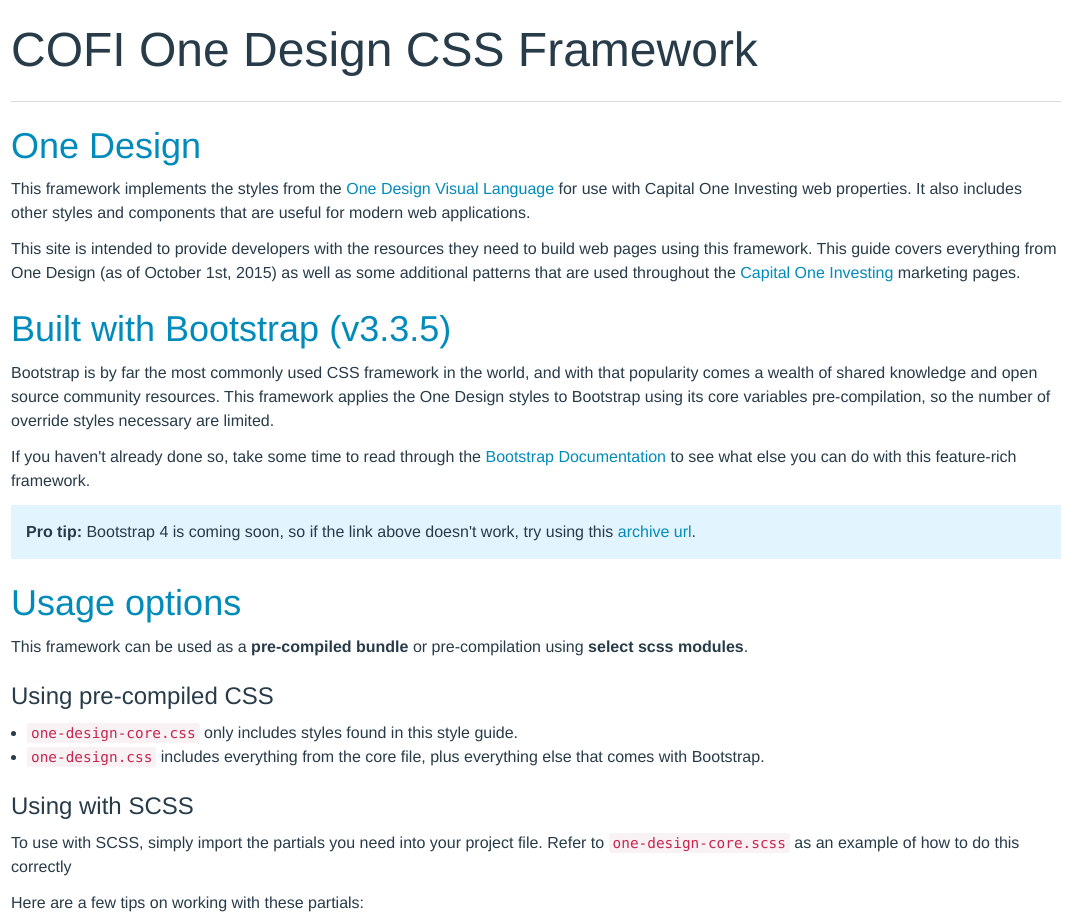
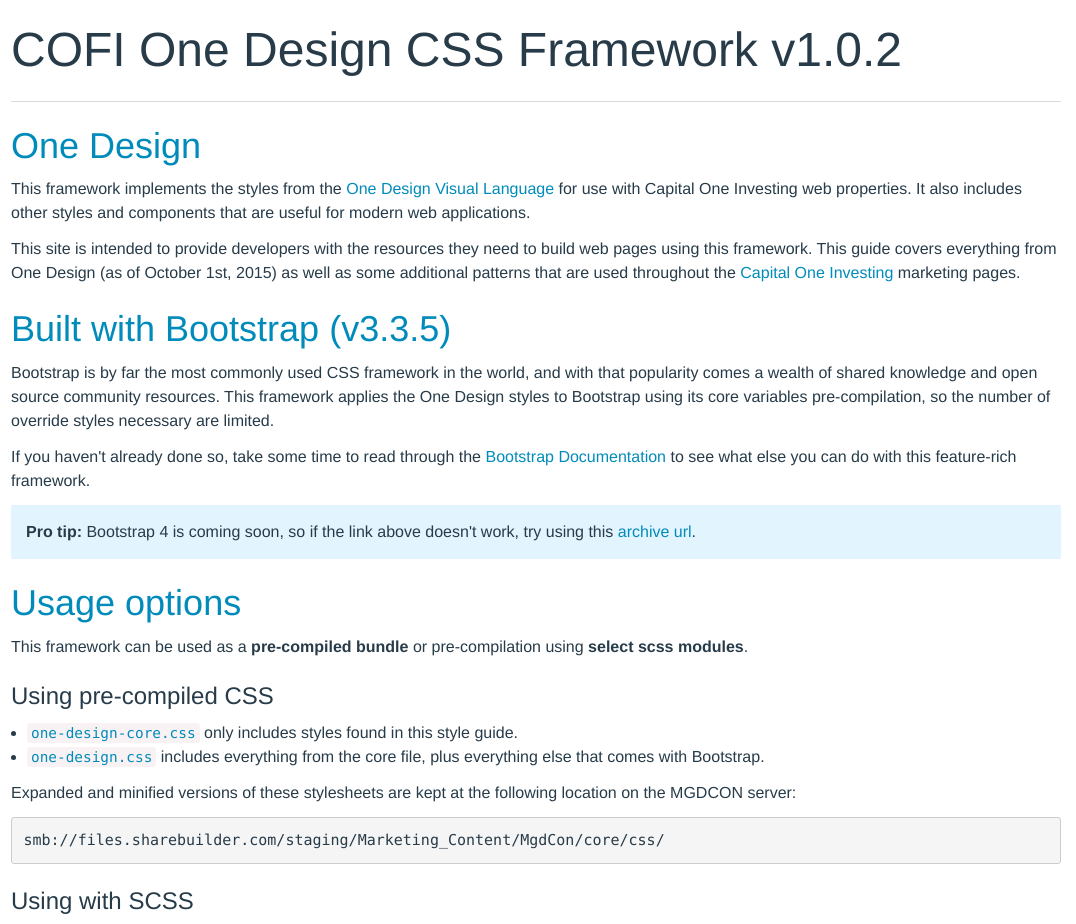
Before and after one commit to dmbaughman/cofi-one-design-docs, a website: page index.html in a window 1280 px wide. Shown: the top 924 px of the page, 204-1280 px from the left. Drawn offline with nearby package versions, Linux system fonts and the light colour scheme; a web font is replaced by a local one.

Commit message:
Updated cofi-one-design dependency to tagged version

```diff
--- a/index.html
+++ b/index.html
@@ -48,7 +48,7 @@
 
     <main class="main container-fluid">
 
-    <h1>COFI One Design CSS Framework</h1>
+    <h1>COFI One Design CSS Framework v1.0.2</h1>
     <hr>
     <h2 class="blue-alt">One Design</h2>
     <p>This framework implements the styles from the <a href="http://onedesign.kdc.capitalone.com/visual-language/">One Design Visual Language</a> for use with Capital One Investing web properties.  It also includes other styles and components that are useful for modern web applications.</p>
@@ -61,12 +61,15 @@
 
     <h2 class="blue-alt">Usage options</h2>
     <p>This framework can be used as a <strong>pre-compiled bundle</strong> or pre-compilation using <strong>select scss modules</strong>.
-    <h3>Using pre-compiled CSS</h3>
+    <h3 class="regular">Using pre-compiled CSS</h3>
     <ul>
-        <li><code>one-design-core.css</code> only includes styles found in this style guide.</li>
-        <li><code>one-design.css</code> includes everything from the core file, plus everything else that comes with Bootstrap.</li>
+        <li><code><a href="https://content.capitaloneinvesting.com/mgdcon/core/css/one-design-core.css">one-design-core.css</a></code> only includes styles found in this style guide.</li>
+        <li><code><a href="https://content.capitaloneinvesting.com/mgdcon/core/css/one-design.css">one-design.css</a></code> includes everything from the core file, plus everything else that comes with Bootstrap.</li>
     </ul>
-    <h3>Using with SCSS</h3>
+    <p>Expanded and minified versions of these stylesheets are kept at the following location on the MGDCON server:</p>
+    <pre>smb://files.sharebuilder.com/staging/Marketing_Content/MgdCon/core/css/</pre>
+
+    <h3 class="regular">Using with SCSS</h3>
     <p>To use with SCSS, simply import the partials you need into your project file.  Refer to <code>one-design-core.scss</code> as an example of how to do this correctly</p>
     <p>Here are a few tips on working with these partials:</p>
     <ul>
--- a/package.json
+++ b/package.json
@@ -13,7 +13,7 @@
   "author": "David Baughman <david.baughman@capitalone.com>",
   "license": "ISC",
   "dependencies": {
-    "cofi-one-design": "git+https://github.kdc.capitalone.com/cofi-brand-marketing/cofi-one-design.git"
+    "cofi-one-design": "git+https://github.kdc.capitalone.com/cofi-brand-marketing/cofi-one-design.git#v1.0.2"
   },
   "devDependencies": {
     "browserify": "^11.0.1",
```
Also changed, not shown: src/templates/index.html (+8 -5 lines).
